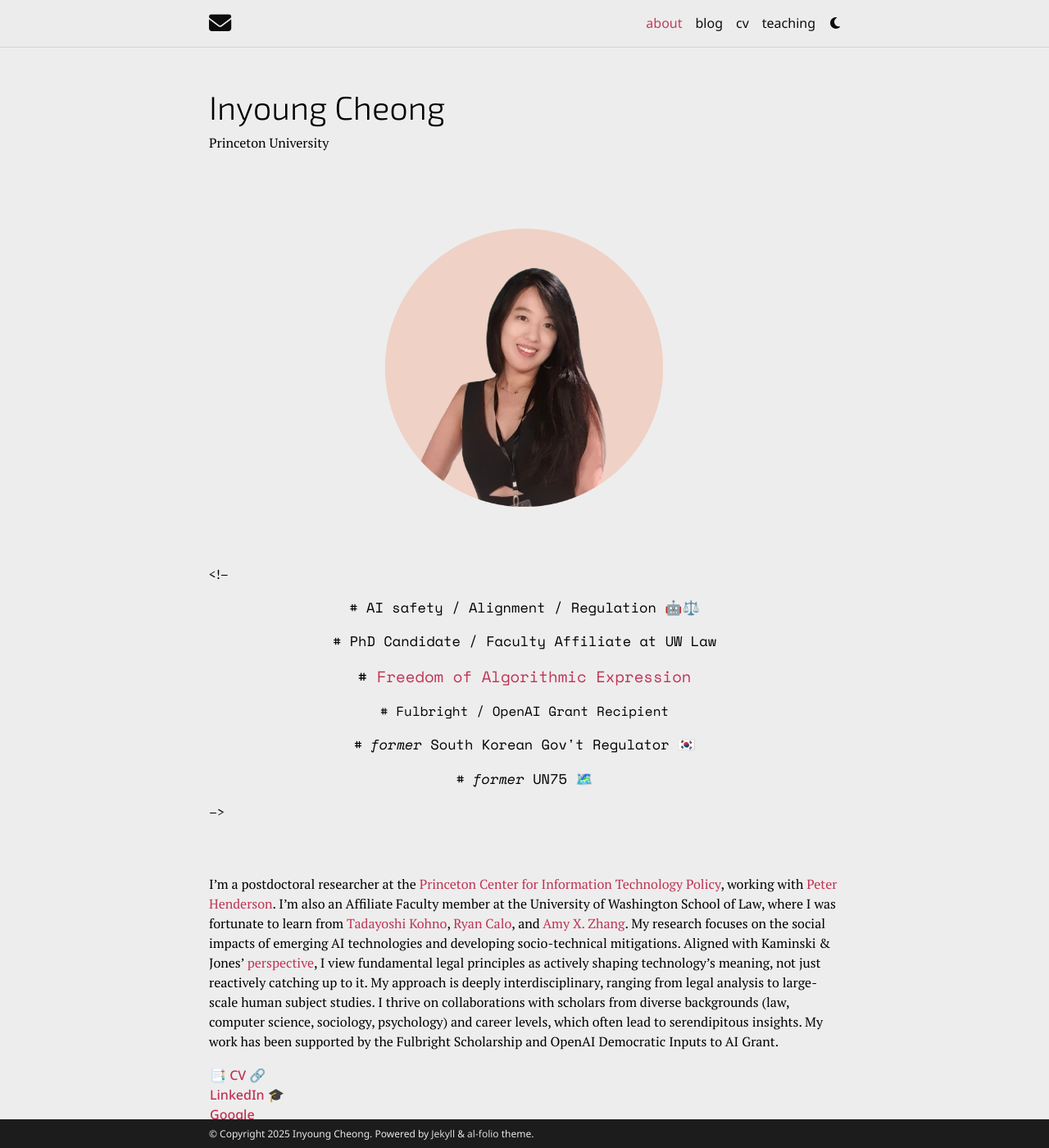
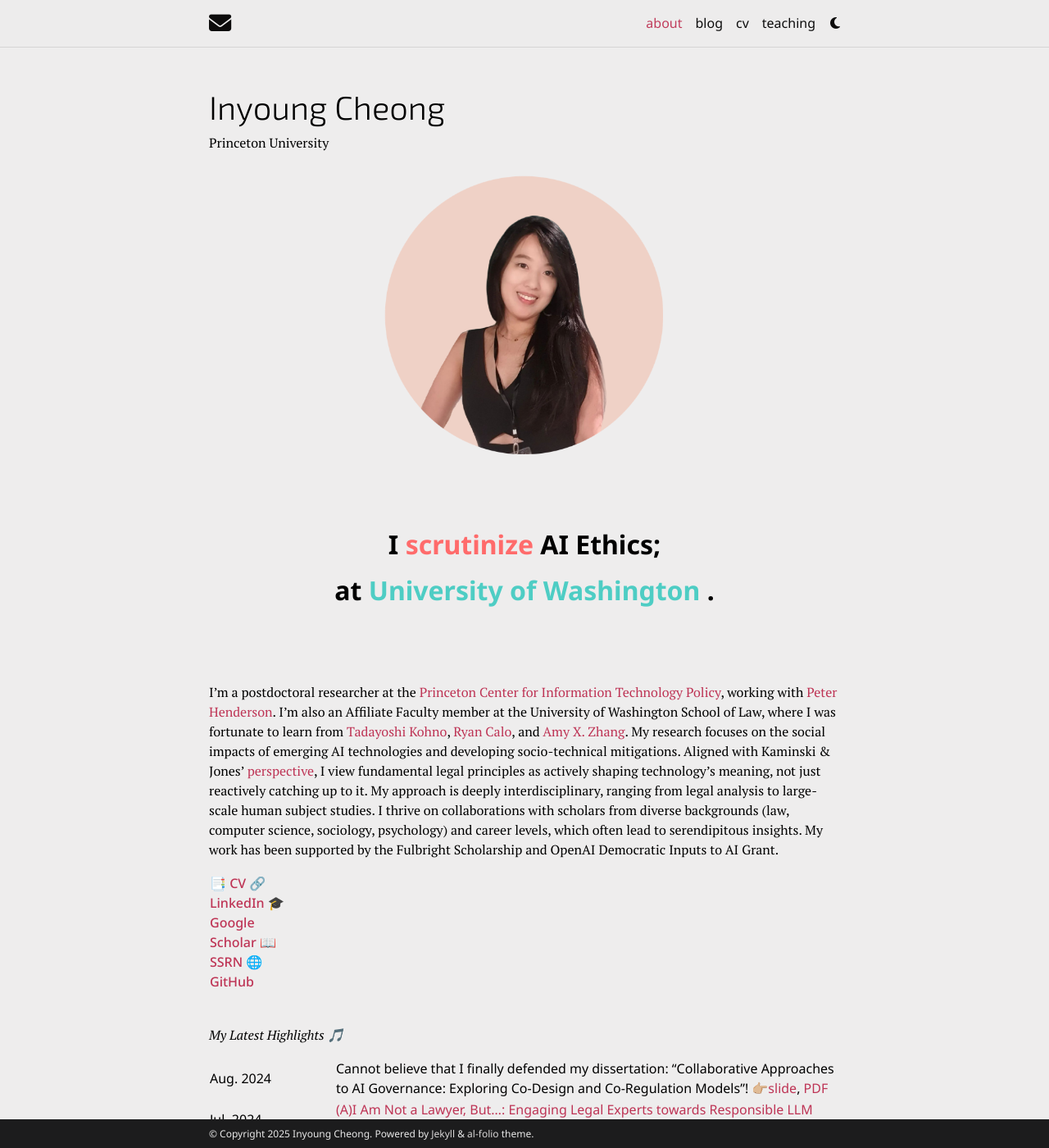
Before and after one commit to inyoungcheong/inyoungcheong.github.io, a Jekyll site: the page built from _pages/about.md, in a window 1280 px wide and 1400 px high. Shown: the whole window at 82% size. Built offline with Jekyll 4.4.1, drawn with Linux system fonts in a browser that asks for light colours; emoji names are drawn with the system emoji font; some web fonts are replaced; comment, search, counter and statistics services are not loaded; a style sheet for code colours, icons or effects is not loaded.

Commit message:
text update

```diff
--- /dev/null
+++ b/_includes/typewriter.html
@@ -0,0 +1,67 @@
+<!-- _includes/typewriter.html -->
+<div class="typewriter-container">
+    <div class="line">
+      I <span class="verb-container">
+        <span id="typed-verb"></span>
+      </span> AI Ethics;
+    </div>
+    <div class="line">
+      at <span class="inst-container">
+        <span id="typed-inst"></span>
+      </span>.
+    </div>
+  </div>
+
+  <script src="https://cdn.jsdelivr.net/npm/typed.js@2.0.12"></script>
+  <script>
+  document.addEventListener('DOMContentLoaded', function() {
+    new Typed('#typed-verb', {
+      strings: ['ponder', 'investigate', 'scrutinize', 'question', 'critique'],
+      typeSpeed: 50,
+      backSpeed: 30,
+      backDelay: 2000,
+      loop: true,
+      cursorChar: '',
+      onStringTyped: function(arrayPos) {
+      // 한 단어가 완성되면 색상 변경 애니메이션
+      document.querySelector('.verb-container').style.color = '#FF6B6B';
+    },
+    preStringTyped: function(arrayPos) {
+      // 새 단어 시작 전 색상 초기화
+      document.querySelector('.verb-container').style.color = 'initial';
+    }
+  });
+
+    setTimeout(() => {
+      new Typed('#typed-inst', {
+        strings: ['Princeton', 'University of Washington', 'Seoul National University', 'United Nations', 'Administrative Conference of the United States'],
+        typeSpeed: 50,
+        backSpeed: 50,
+        backDelay: 2000,
+        loop: true,
+        cursorChar: '',
+        onStringTyped: function(arrayPos) {
+        document.querySelector('.inst-container').style.color = '#4ECDC4';
+      },
+      preStringTyped: function(arrayPos) {
+        document.querySelector('.inst-container').style.color = 'initial';
+      }
+    });
+  }, 1000);
+});
+  </script>
+
+  <style>
+  .typewriter-container {
+    font-size: 2rem;
+    font-weight: bold;
+    text-align: center;
+    padding: 2rem 0;
+  }
+  .line {
+    margin: 0.5rem 0;
+  }
+  .verb-container, .inst-container {
+  transition: color 0.3s ease;
+}
+  </style>
--- a/_pages/about.md
+++ b/_pages/about.md
@@ -9,37 +9,17 @@
 social: true  # includes social icons at the bottom of the page
 ---
 
-<script src="https://unpkg.com/react@17/umd/react.production.min.js"></script>
-<script src="https://unpkg.com/react-dom@17/umd/react-dom.production.min.js"></script>
-<script src="{{ site.baseurl }}/assets/js/TypewriterComponent.js"></script>
-<br>
-<br>
+
 <div style="text-align: center;">
   <img src="assets/img/blog/profile9.png" width="350" height="350">
 </div>
 <br>
-<div id="typewriter-container"></div>
-<br>
-<!--
-<p style="font-family: 'Space Mono', monospace; font-size: 17px; text-align: center;"># AI safety / Alignment / Regulation 🤖⚖️</p>
-<p style="font-family: 'Space Mono', monospace; font-size: 17px; text-align: center;"># PhD Candidate / Faculty Affiliate at UW Law</p>
-<p style="font-family: 'Space Mono', monospace; font-size: 19px; text-align: center;">
-  # <a href="https://scholarship.law.uc.edu/uclr/vol91/iss3/2/">Freedom of Algorithmic Expression</a>
-</p>
-<p style="font-family: 'Space Mono', monospace; font-size: 16px; text-align: center;"># Fulbright / OpenAI Grant Recipient </p>
-<p style="font-family: 'Space Mono', monospace; font-size: 17px; text-align: center;"># <i>former</i> South Korean Gov't Regulator :kr:</p>
-<p style="font-family: 'Space Mono', monospace; font-size: 17px; text-align: center;"># <i>former</i> UN75 🗺️ </p>
--->
+
+{% include typewriter.html %}
 
 <br>
 <br>
 I'm a postdoctoral researcher at the [Princeton Center for Information Technology Policy](https://citp.princeton.edu/), working with [Peter Henderson](https://www.peterhenderson.co/). I'm also an Affiliate Faculty member at the University of Washington School of Law, where I was fortunate to learn from [Tadayoshi Kohno](https://homes.cs.washington.edu/~yoshi/), [Ryan Calo](https://www.law.uw.edu/directory/faculty/calo-ryan), and [Amy X. Zhang](https://homes.cs.washington.edu/~axz/). My research focuses on the social impacts of emerging AI technologies and developing socio-technical mitigations. Aligned with Kaminski & Jones' [perspective](https://www.yalelawjournal.org/forum/constructing-ai-speech), I view fundamental legal principles as actively shaping technology's meaning, not just reactively catching up to it. My approach is deeply interdisciplinary, ranging from legal analysis to large-scale human subject studies. I thrive on collaborations with scholars from diverse backgrounds (law, computer science, sociology, psychology) and career levels, which often lead to serendipitous insights. My work has been supported by the Fulbright Scholarship and OpenAI Democratic Inputs to AI Grant.
-
-<!--I wrote <strong>[Freedom of Algorithmic Expression](https://scholarship.law.uc.edu/uclr/vol91/iss3/2/)</strong> (2023), which explored whether social media platforms' content moderation algorithms can be considered a form of speech under the First Amendment. My current focus is on <strong>[Generative AI and Law for Humanities](https://genlaw.github.io/CameraReady/32.pdf)</strong>. My thoughts on Generative AI and Fair Use appeared in the <strong>[Wall Street Journal](https://www.wsj.com/amp/articles/ai-chatgpt-dall-e-microsoft-rutkowski-github-artificial-intelligence-11675466857?mod=latest_headlines)</strong>.
-
-Before arriving in Seattle, I was a regulator and policymaker in South Korea, as Deputy Director at the Ministry of Culture, Sports, and Tourism (2016-2019) and the Korea Communications Commission (2012-2016). In 2020, I assisted the <strong>[United Nations](https://www.hapskorea.com/busan-named-un75-partner-city/)</strong>' Under-Secretary-General in formulating strategic partnerships with South Korean local governments. More details are outlined in my <strong>[CV]()-->
-
-
 
 
 <table>
```
